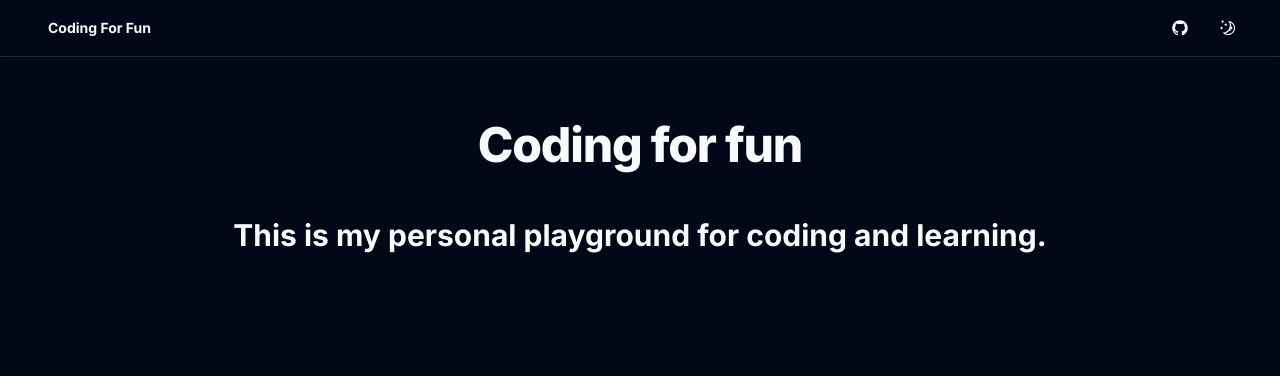
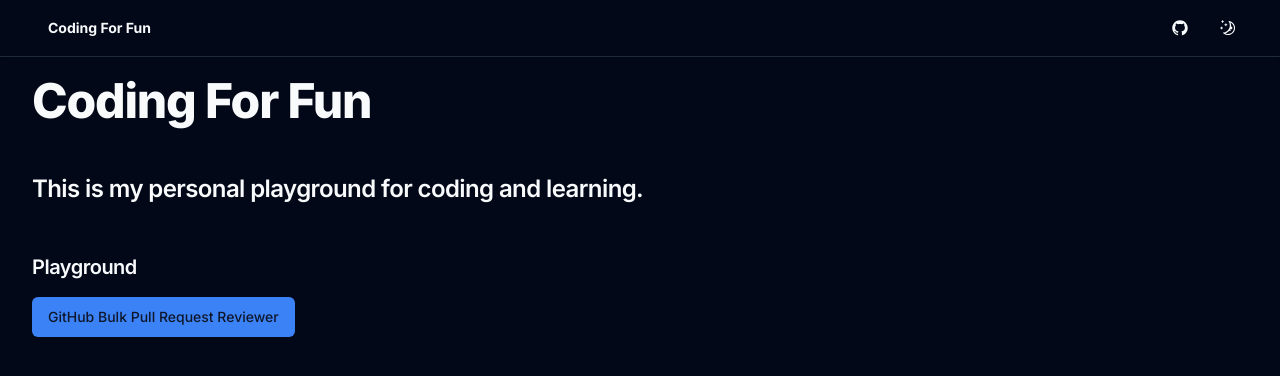
Before and after one commit to coding-for-fun-org/frontend, a Next.js app: page / in a window 1280 px wide. Shown: the top 376 px of the page. Built offline with nearby package versions, Linux system fonts and the light colour scheme; no server answers.

Commit message:
chore: add link for playgrounds (#51)

```diff
--- a/src/app/(views)/page.tsx
+++ b/src/app/(views)/page.tsx
@@ -1,10 +1,32 @@
+'use client'
+
+import Link from 'next/link'
+
+import { Button } from '@/elements/root/button/button'
+
+import { useDictionary } from '@/contexts/root/dictionary-provider/dictionary-provider'
+
 export default function Page() {
+  const { translate } = useDictionary()
+
   return (
-    <div className="flex flex-col items-center justify-center gap-12 px-4 py-16 ">
-      <h1 className="text-5xl font-extrabold tracking-tight">Coding for fun</h1>
-      <h3 className="text-3xl font-bold">
-        This is my personal playground for coding and learning.
-      </h3>
+    <div className="mt-5 flex flex-col gap-12">
+      <h1>{translate('COMMON.APP_NAME')}</h1>
+      <h3>{translate('ROOT_PAGE.APP_DESCRIPTION')}</h3>
+
+      <div className="flex flex-col gap-4">
+        <h4>{translate('ROOT_PAGE.PLAYGROUND_LIST_TITLE')}</h4>
+
+        <div className="flex flex-row gap-4">
+          <Button asChild>
+            <Link href="/github">
+              {translate(
+                'ROOT_PAGE.PLAYGROUND_LIST_ITEM_GITHUB_BULK_PULL_REVIEW'
+              )}
+            </Link>
+          </Button>
+        </div>
+      </div>
     </div>
   )
 }
--- a/src/components/header/header.tsx
+++ b/src/components/header/header.tsx
@@ -6,7 +6,7 @@ import { ToggleThemeIconButton } from '@/components/root/toggle-theme-icon-butto
 
 export const Header: FC = () => {
   return (
-    <header className="sticky top-0 left-0 z-20 w-full border-b select-none shadow transition-colors ">
+    <header className="sticky top-0 left-0 z-20 w-full border-b select-none shadow transition-colors bg-background">
       <div className="container h-14 flex items-center">
         <div className="flex flex-1 items-center space-x-2">
           <HeaderTitleButton />
--- a/src/dictionaries/en.json
+++ b/src/dictionaries/en.json
@@ -1,4 +1,9 @@
 {
+  "ROOT_PAGE": {
+    "APP_DESCRIPTION": "This is my personal playground for coding and learning.",
+    "PLAYGROUND_LIST_TITLE": "Playground",
+    "PLAYGROUND_LIST_ITEM_GITHUB_BULK_PULL_REVIEW": "GitHub Bulk Pull Request Reviewer"
+  },
   "COMMON": {
     "APP_NAME": "Coding For Fun"
   },
--- a/src/styles/index.scss
+++ b/src/styles/index.scss
@@ -71,3 +71,4 @@
 @import 'parts/toast';
 @import 'parts/alert';
 @import 'parts/skeleton';
+@import 'parts/typography';
--- /dev/null
+++ b/src/styles/parts/typography.scss
@@ -0,0 +1,37 @@
+@layer components {
+  h1 {
+    @apply scroll-m-20 text-4xl font-extrabold tracking-tight lg:text-5xl;
+  }
+
+  h2 {
+    @apply scroll-m-20 border-b pb-2 text-3xl font-semibold tracking-tight first:mt-0;
+  }
+
+  h3 {
+    @apply scroll-m-20 text-2xl font-semibold tracking-tight;
+  }
+
+  h4 {
+    @apply scroll-m-20 text-xl font-semibold tracking-tight;
+  }
+
+  h5 {
+    @apply scroll-m-20 text-xl font-semibold tracking-tight;
+  }
+
+  h6 {
+    @apply scroll-m-20 text-xl font-semibold tracking-tight;
+  }
+
+  p {
+    @apply leading-7 [&:not(:first-child)]:mt-6;
+  }
+
+  blackquote {
+    @apply mt-6 border-l-2 pl-6 italic;
+  }
+
+  code {
+    @apply relative rounded bg-muted px-[0.3rem] py-[0.2rem] font-mono text-sm font-semibold;
+  }
+}
```
